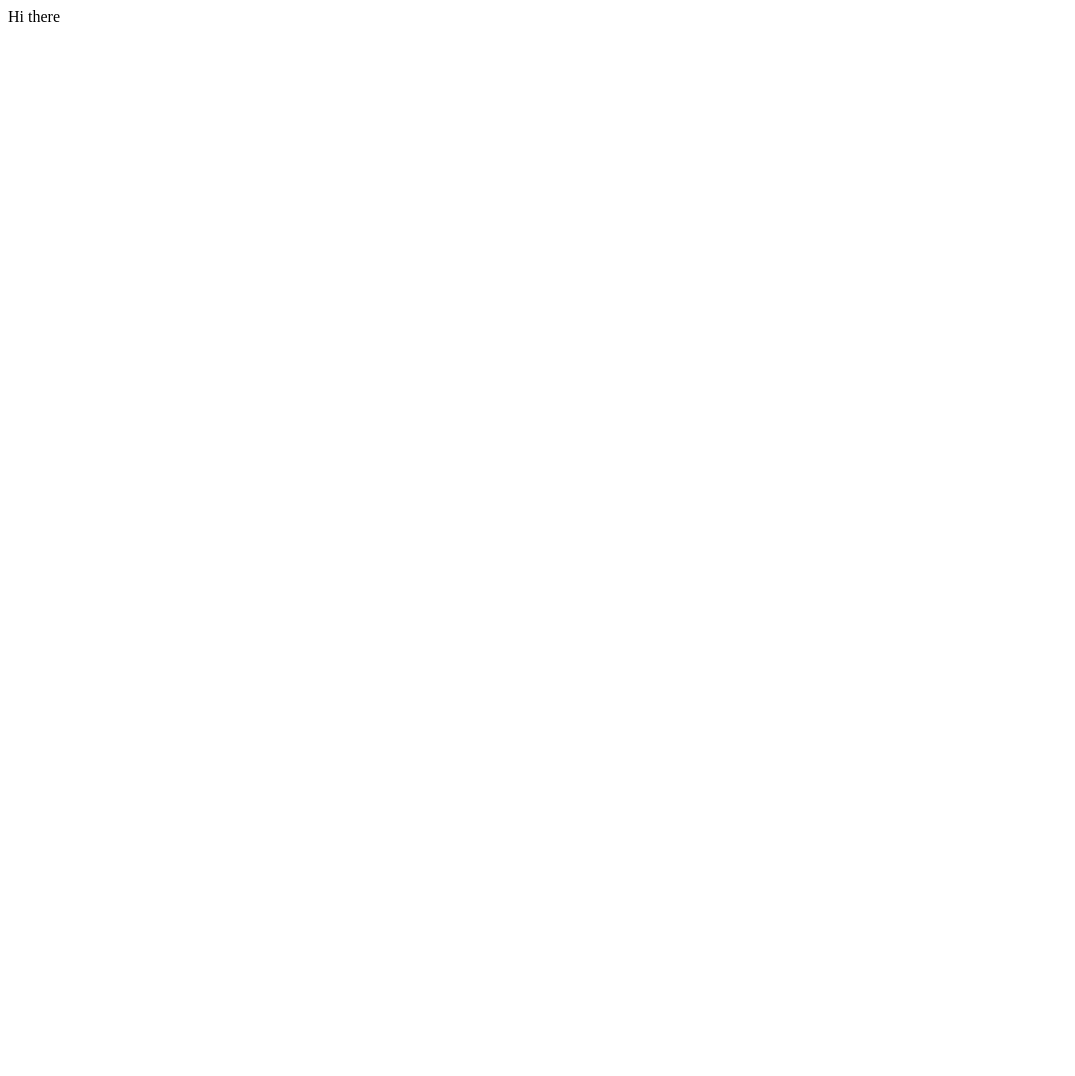
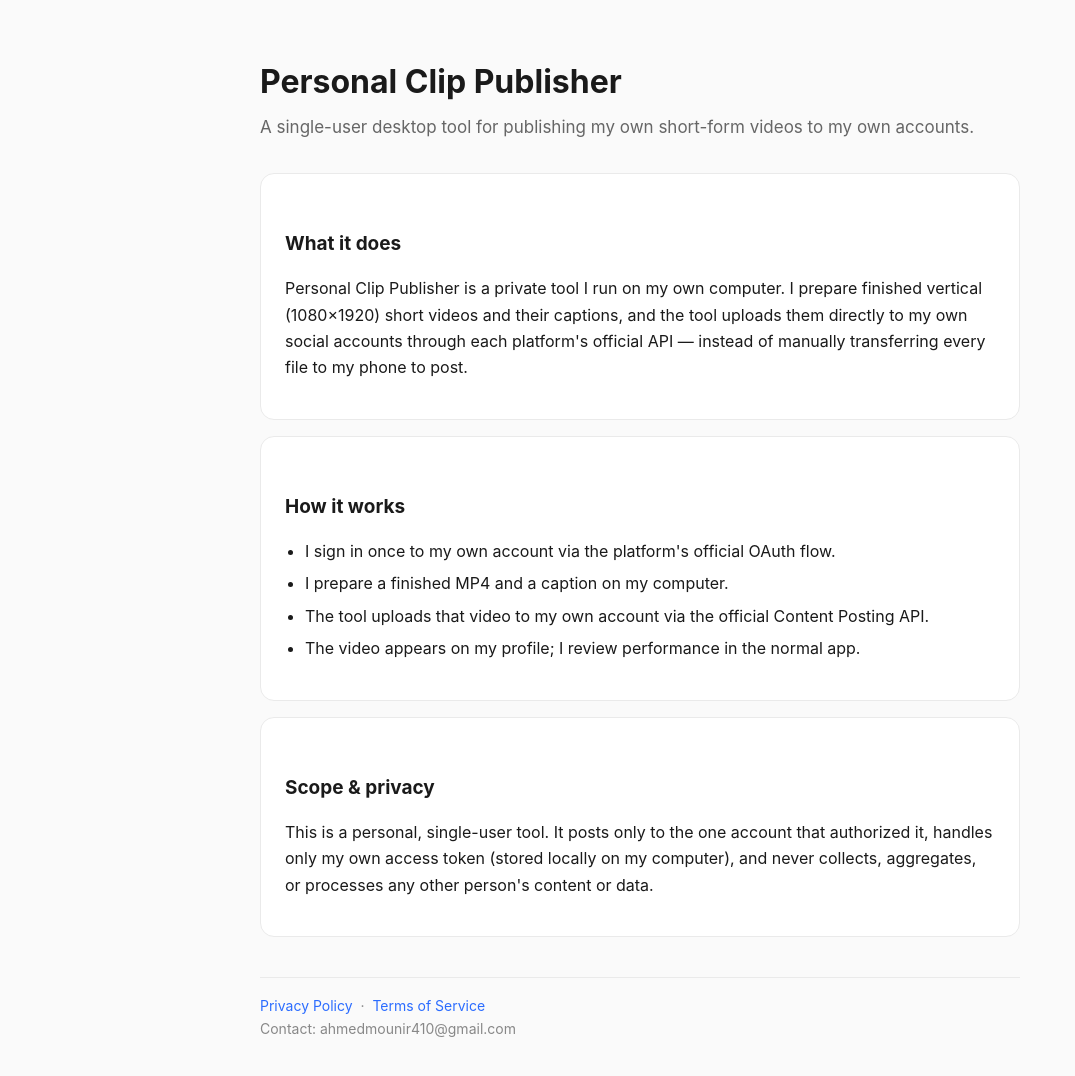
Before and after one commit to LordAkim410/clips, a plain HTML site: page index.html in a window 1280 px wide. Shown: the whole page, without its empty margins (0-1075 px from the left). Before the commit the page ends 800 px from the top, so only its background shows below. Drawn offline with Linux system fonts and the light colour scheme.

Commit message:
add index.html

```diff
--- a/index.html
+++ b/index.html
@@ -1 +1,47 @@
-Hi there
+<!doctype html><html lang="en"><head><meta charset="utf-8">
+<meta name="viewport" content="width=device-width,initial-scale=1">
+<title>Personal Clip Publisher</title>
+<style>
+body{font-family:-apple-system,Segoe UI,Roboto,sans-serif;max-width:760px;margin:0 auto;
+padding:56px 22px;line-height:1.65;color:#1a1a1a;background:#fafafa}
+h1{font-size:32px;margin:0 0 4px}.tag{color:#666;font-size:17px;margin-bottom:32px}
+h2{font-size:19px;margin:32px 0 8px}
+.card{background:#fff;border:1px solid #eaeaea;border-radius:14px;padding:22px 24px;margin:16px 0}
+ul{padding-left:20px}li{margin:6px 0}
+a{color:#2b6cff;text-decoration:none}a:hover{text-decoration:underline}
+.foot{color:#888;font-size:14px;margin-top:40px;border-top:1px solid #eaeaea;padding-top:16px}
+</style></head><body>
+<h1>Personal Clip Publisher</h1>
+<div class="tag">A single-user desktop tool for publishing my own short-form videos to my own accounts.</div>
+
+<div class="card">
+<h2>What it does</h2>
+<p>Personal Clip Publisher is a private tool I run on my own computer. I prepare finished
+vertical (1080&times;1920) short videos and their captions, and the tool uploads them
+directly to my own social accounts through each platform's official API &mdash; instead of
+manually transferring every file to my phone to post.</p>
+</div>
+
+<div class="card">
+<h2>How it works</h2>
+<ul>
+<li>I sign in once to my own account via the platform's official OAuth flow.</li>
+<li>I prepare a finished MP4 and a caption on my computer.</li>
+<li>The tool uploads that video to my own account via the official Content Posting API.</li>
+<li>The video appears on my profile; I review performance in the normal app.</li>
+</ul>
+</div>
+
+<div class="card">
+<h2>Scope &amp; privacy</h2>
+<p>This is a personal, single-user tool. It posts only to the one account that authorized
+it, handles only my own access token (stored locally on my computer), and never collects,
+aggregates, or processes any other person's content or data.</p>
+</div>
+
+<div class="foot">
+<a href="privacy.html">Privacy Policy</a> &nbsp;&middot;&nbsp;
+<a href="terms.html">Terms of Service</a><br>
+Contact: ahmedmounir410@gmail.com
+</div>
+</body></html>
```
